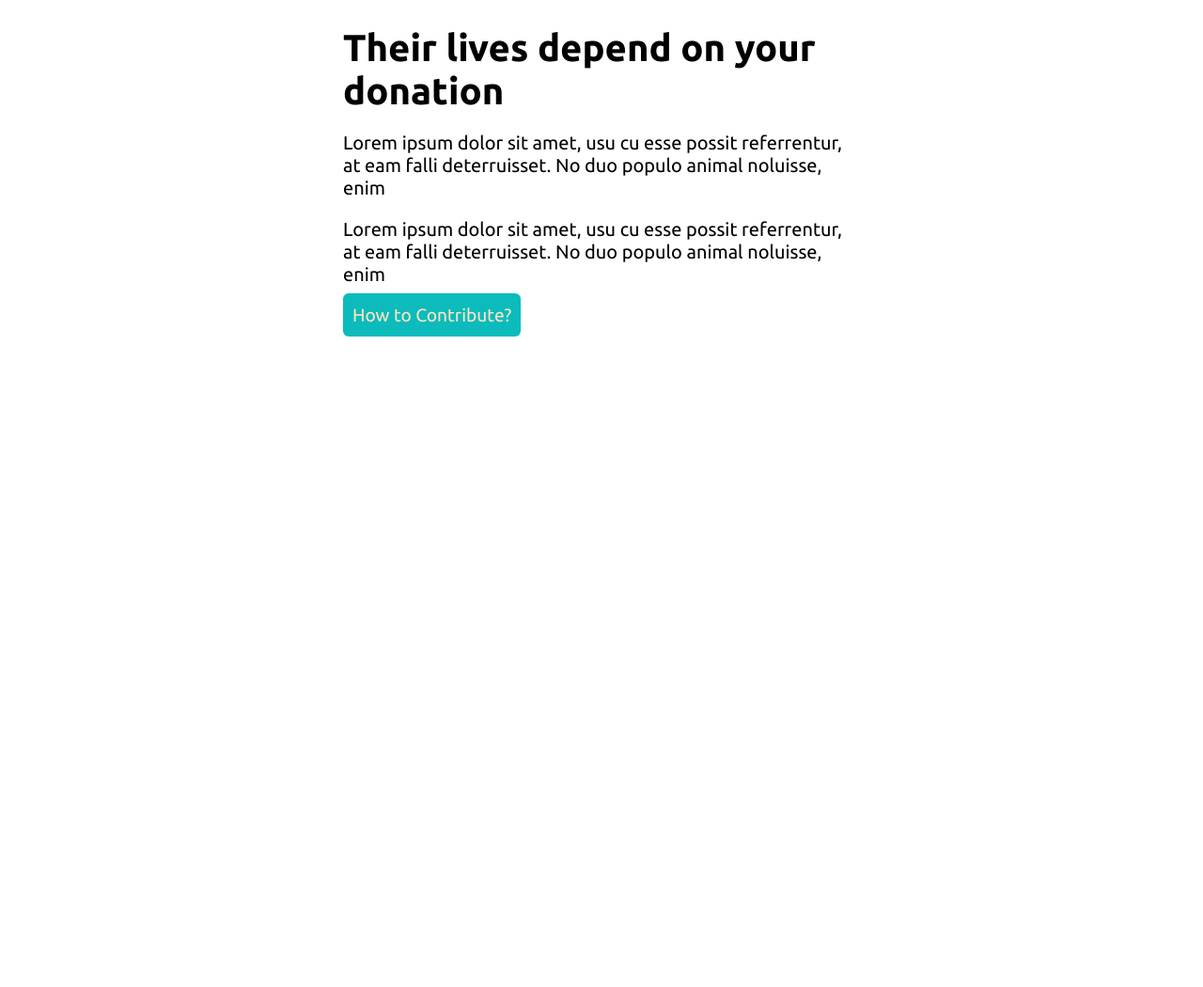
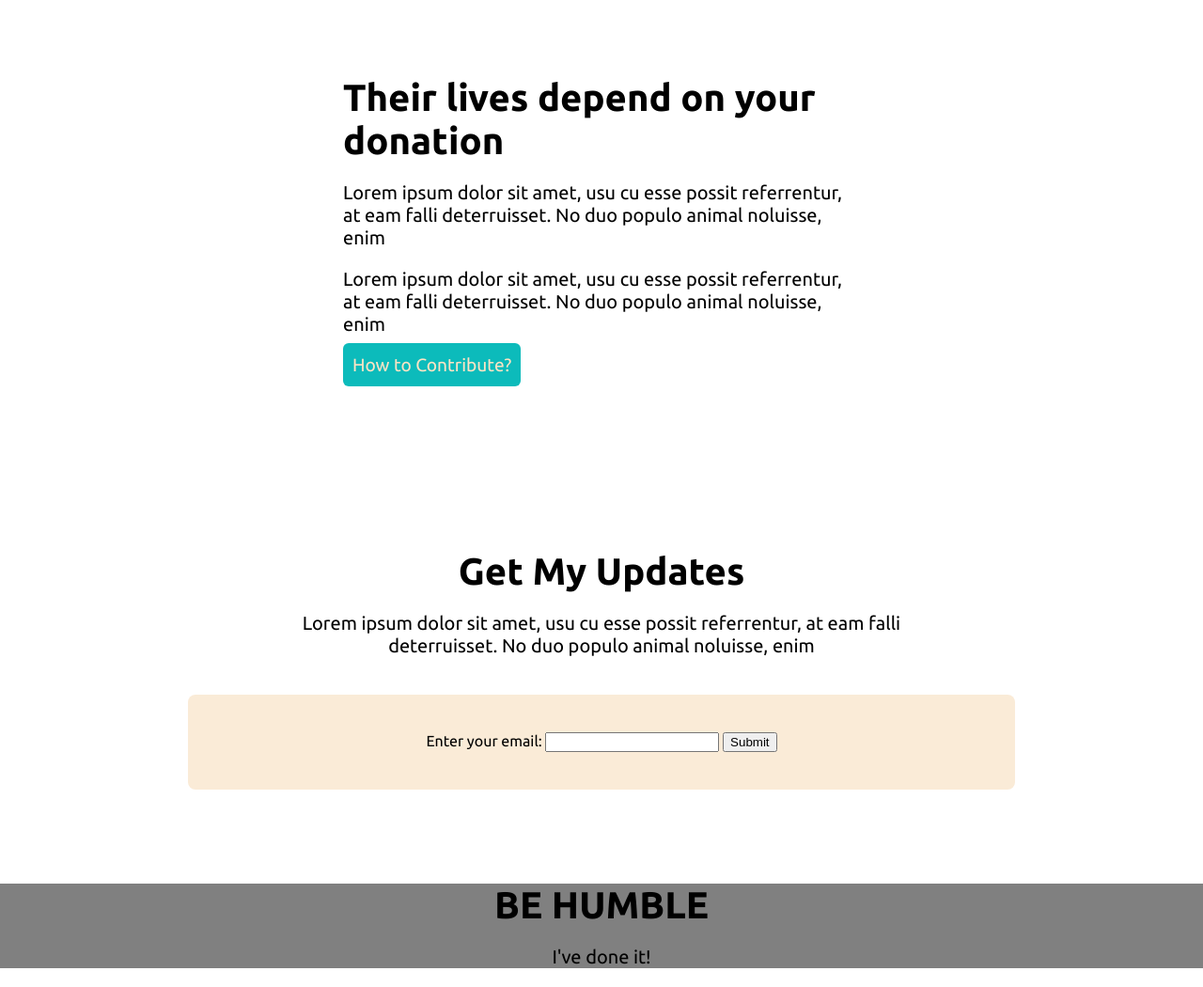
Before and after one commit to rawnaqul/assignment-i, a plain HTML site: page index.html in a window 1280 px wide. Shown: the part 2738-3788 px from the top of the page at 94% size. Before the commit the page ends 3096 px from the top, so only its background shows below. Drawn offline with Linux system fonts and the light colour scheme.

Commit message:
footer-update

```diff
--- a/index.html
+++ b/index.html
@@ -103,6 +103,7 @@
             </div>
             <div><img src="images/blog-1.jpg" alt=""></div>
         </div>
+        <br>
         <div class="blog-flex">
             <div><img src="images/blog-2.jpg" alt=""></div>
             <div class="blog-post">
@@ -114,9 +115,30 @@
                 <a class="button-link-prime" href="www.google.com">How to Contribute?</a>
             </div>
         </div>
-
-
     </section>
+    <section class="cta-section">
+        <div class="container-ii">
+            <div id="alignment-div">
+                <h3>Get My Updates</h3>
+                <p id="width-handler">Lorem ipsum dolor sit amet, usu cu esse possit referrentur, at eam falli
+                    deterruisset. No duo populo
+                    animal noluisse, enim</p>
+            </div>
+            <div class="cta-div">
+                <form action="/action_page.php">
+                    <label for="email">Enter your email:</label>
+                    <input type="email" id="email" name="email">
+                    <input type="submit">
+                </form>
+            </div>
+        </div>
+    </section>
+    <footer>
+        <h3 id="override-h3">BE HUMBLE</h3>
+        <p>
+            I've done it!
+        </p>
+    </footer>
 </body>
 
 </html>
--- a/style.css
+++ b/style.css
@@ -135,5 +135,36 @@ h4 {
 }
 
 .blog-post {
+    margin: 35px;
     width: 550px;
 }
+
+.blog-post-section {
+    margin-bottom: 50px;
+}
+
+#width-handler {
+    margin-left: auto;
+    margin-right: auto;
+    margin-bottom: 40px;
+    width: 700px;
+}
+
+.cta-div {
+    margin-left: auto;
+    margin-right: auto;
+    width: 800px;
+    padding: 40px;
+    border-radius: 8px;
+    background-color: antiquewhite;
+}
+
+footer {
+    margin: 0;
+    background-color: grey;
+    text-align: center;
+}
+
+#override-h3 {
+    margin: 0;
+}
```
